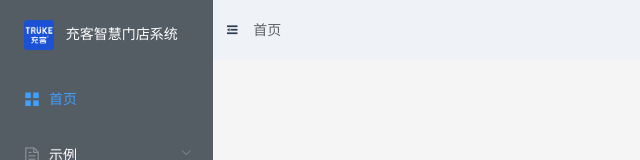
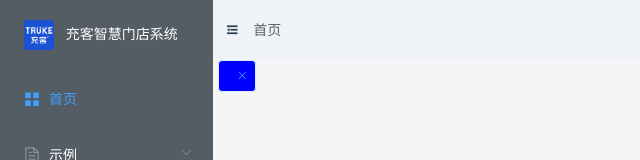
Before and after one commit to diwuning/vue_demo, a Vue app: page /mainLayout in a window 1280 px wide. Both pictures are taken after a click on the item "首页". Shown: the top 160 px of the page, without its empty margins (0-640 px from the left). Built offline with nearby package versions, Linux system fonts and the light colour scheme; what vue-coverflow, vue-seamless-scroll would draw is missing.

Commit message:
仿chongke后台页面标签功能, 打开页面的标题标签不重复，可点击跳转

```diff
--- a/src/components/ElementUI/MainLayoutE.vue
+++ b/src/components/ElementUI/MainLayoutE.vue
@@ -49,6 +49,11 @@
                     <i :class="isCollapse? 'el-icon-s-unfold' : 'el-icon-s-fold'" class="icon_style" @click="changeMenuStatus()"></i>
                     <head-top style="padding-left: 40px;"></head-top>
                 </div>
+                <div style="display: flex;">
+                    <el-tag v-for="tag in $store.state.tags" :key="tag.path" style="margin-left:5px"
+                            :class="currentPath==tag.path?'sel_tag_style':''"
+                            closable @click="tagClick(tag)">{{tag.name}}</el-tag>
+                </div>
                 <keep-alive>
                     <router-view></router-view>
                 </keep-alive>
@@ -65,7 +70,8 @@
         data() {
             return {
                 isCollapse:false,
-                defaultActive:''
+                defaultActive:'',
+                currentPath:''
             }
         },
         methods: {
@@ -73,10 +79,33 @@
                 this.isCollapse = !this.isCollapse;
             },
             menuSelect(key, keyPath) {
-                console.log('menuSelect', key, keyPath,this.$route)
+                console.log('menuSelect', key, keyPath)
+                this.currentPath = '/'+key;
+                setTimeout(()=>{
+                    let curRoute = this.$router.currentRoute;
+                    let itemTag = {path:curRoute.path, name:curRoute.meta[1]}
+                    let tags = this.$store.state.tags;
+                    tags.push(itemTag)
+                    if(tags.length != 0) {
+                        for(var i=0;i<tags.length;i++) {
+                            for(var j=i+1; j< tags.length; j++) {
+                                if(tags[i].path == tags[j].path) {
+                                    var del = j;
+                                    tags.splice(del,1)
+                                }
+                            }
+                        }
+                    }
+                    console.log('======46666=========',tags)
+                },500)
             },
             menuOpen(index) {
                 console.log('menuOpen',index)
+            },
+            tagClick(value,event) {
+                console.log('tagClick',value,event)
+                this.currentPath = value.path
+                this.$router.push(value.path)
             }
         }
     }
@@ -93,4 +122,8 @@
         transform: translate(0%,-50%);
         margin-left: 12px;
     }
+    .sel_tag_style {
+        color: white;
+        background-color: blue;
+    }
 </style>
--- a/src/store/index.js
+++ b/src/store/index.js
@@ -8,7 +8,8 @@ const index = new Vuex.Store({
         count:0,
         secondName:'second',
         secondCount:0,
-        otherParams:''
+        otherParams:'',
+        tags: []
     },
     getters:{
         countNum(state) {
@@ -18,7 +19,6 @@ const index = new Vuex.Store({
             return (params) => {
                 return '第二个名字是'+state.secondName+','+params
             }
-
         },
         useOtherGetter(state,getters) {
             return state.name+','+getters.countNum
@@ -42,7 +42,7 @@ const index = new Vuex.Store({
         },
         addCount(state) {
             return state.count++
-        }
+        },
     },
     actions: {
         asyncAddProperty(context, payload) {
```
